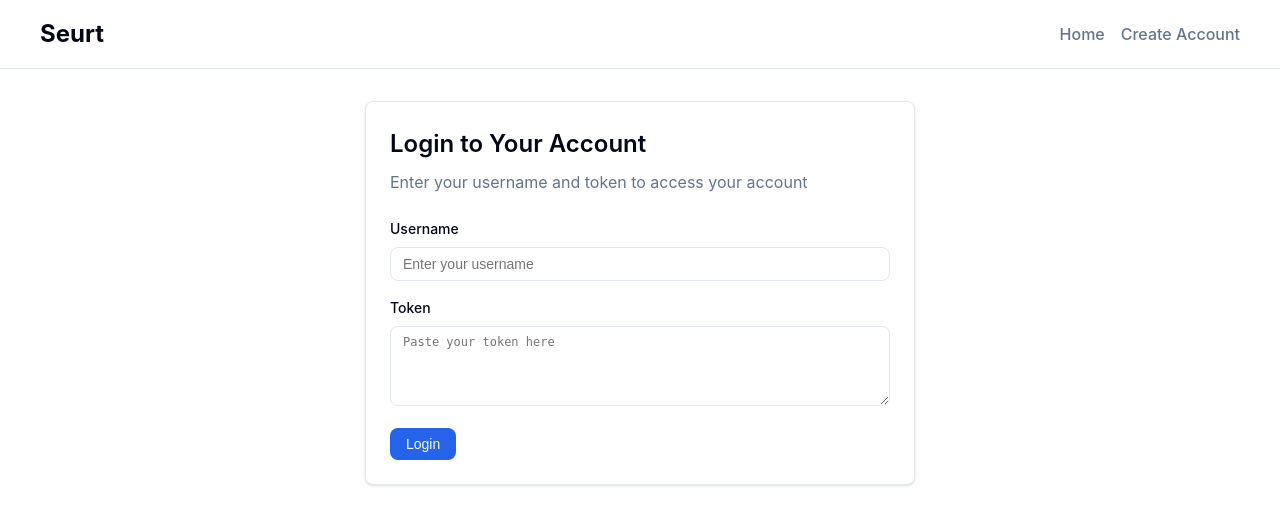
After one commit to Fluffik3666/chat, a Flask app: page /login in a window 1280 px wide. The commit adds this page. Shown: the top 525 px of the page. Run offline with Flask 3, Linux system fonts and the light colour scheme.

Commit message:
fix: added login and chat security

```diff
--- a/src/routes/pages.py
+++ b/src/routes/pages.py
@@ -35,3 +35,7 @@ def account_detail(id):
     is_self = session.get('user_id') == id
 
     return render_template('account_detail.html', id=str(id), is_self=bool(is_self)) # account detail, management
+
+@blueprint.route('/login')
+def login_page():
+    return render_template('login.html') # login to acc
--- /dev/null
+++ b/src/templates/login.html
@@ -0,0 +1,105 @@
+<!DOCTYPE html>
+<html lang="en">
+<head>
+    <meta charset="UTF-8">
+    <meta name="viewport" content="width=device-width, initial-scale=1.0">
+    <title>Login - Seurt</title>
+    <link rel="stylesheet" href="/static/style.css">
+</head>
+<body>
+    <nav class="nav">
+        <div class="container nav-container">
+            <a href="/" class="nav-brand">Seurt</a>
+            <div class="nav-links">
+                <a href="/">Home</a>
+                <a href="/accounts/create">Create Account</a>
+            </div>
+        </div>
+    </nav>
+
+    <div class="container">
+        <div class="card" style="max-width: 500px; margin: 2rem auto;">
+            <div class="card-header">
+                <h1 class="card-title">Login to Your Account</h1>
+                <p class="card-description">Enter your username and token to access your account</p>
+            </div>
+
+            <div id="alert-container"></div>
+
+            <form id="login-form">
+                <div class="form-group">
+                    <label class="label" for="username">Username</label>
+                    <input type="text" id="username" name="username" class="input" placeholder="Enter your username" required>
+                </div>
+                <div class="form-group">
+                    <label class="label" for="token">Token</label>
+                    <textarea id="token" name="token" class="input" placeholder="Paste your token here" required style="height: 80px; font-family: monospace; font-size: 12px;"></textarea>
+                </div>
+                <button type="submit" class="button button-primary" id="login-btn">
+                    <span id="btn-text">Login</span>
+                    <div class="spinner hidden" id="spinner"></div>
+                </button>
+            </form>
+        </div>
+    </div>
+
+    <script>
+        async function loginUser(username, token) {
+            const response = await fetch('/api/login', {
+                method: 'POST',
+                headers: {
+                    'Content-Type': 'application/json'
+                },
+                body: JSON.stringify({ username, token })
+            });
+            return await response.json();
+        }
+
+        function showAlert(message, type = 'error') {
+            const alertContainer = document.getElementById('alert-container');
+            alertContainer.innerHTML = `<div class="alert alert-${type}">${message}</div>`;
+        }
+
+        document.getElementById('login-form').addEventListener('submit', async (e) => {
+            e.preventDefault();
+
+            const loginBtn = document.getElementById('login-btn');
+            const btnText = document.getElementById('btn-text');
+            const spinner = document.getElementById('spinner');
+            const alertContainer = document.getElementById('alert-container');
+
+            const username = document.getElementById('username').value.trim();
+            const token = document.getElementById('token').value.trim();
+
+            if (!username || !token) {
+                showAlert('Please enter both username and token');
+                return;
+            }
+
+            loginBtn.disabled = true;
+            btnText.textContent = 'Logging in...';
+            spinner.classList.remove('hidden');
+            alertContainer.innerHTML = '';
+
+            try {
+                const result = await loginUser(username, token);
+
+                if (result.success) {
+                    showAlert('Login successful! Redirecting...', 'success');
+                    setTimeout(() => {
+                        window.location.href = '/chats';
+                    }, 1500);
+                } else {
+                    showAlert(result.error_msg || 'Login failed');
+                }
+            } catch (error) {
+                showAlert('Network error. Please try again.');
+            } finally {
+                loginBtn.disabled = false;
+                btnText.textContent = 'Login';
+                spinner.classList.add('hidden');
+            }
+        });
+    </script>
+</body>
+</html>
```
Also changed, not shown: src/controllers/db.py (+28 -22 lines), src/routes/api.py (+27 -1 lines), src/templates/chat_detail.html (+64 -7 lines), 1 other file.
